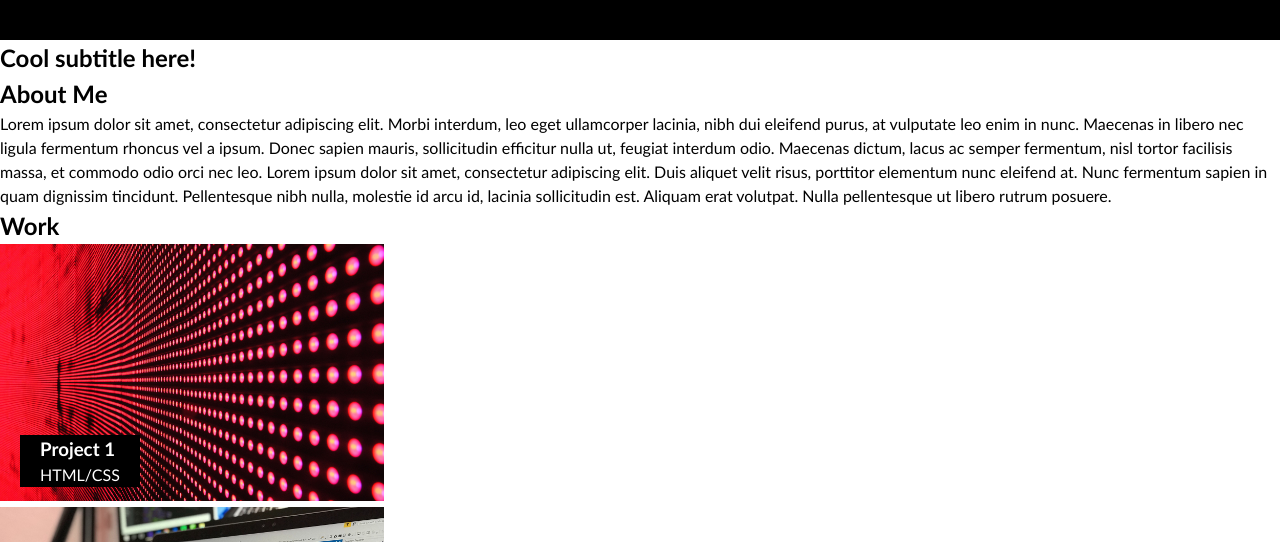
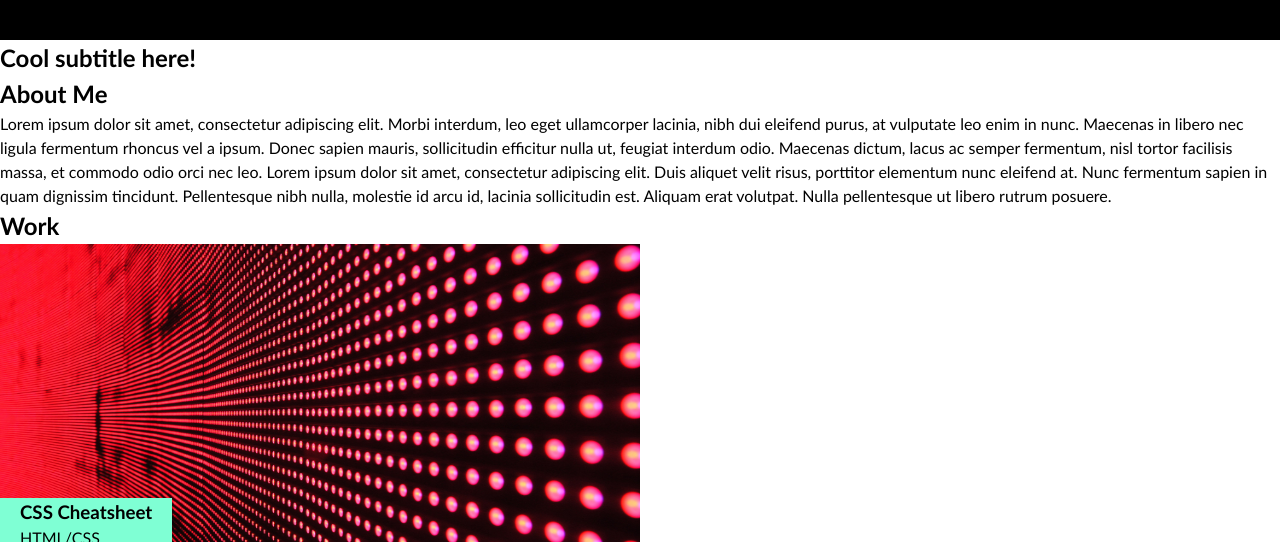
Before and after one commit to Tabbins/Portfolio1, a plain HTML site: page index.html in a window 1280 px wide. Shown: the part 316-858 px from the top of the page. Drawn offline with Linux system fonts and the light colour scheme.

Commit message:
Main app is larger and link takes user to deployed application

```diff
--- a/css/style.css
+++ b/css/style.css
@@ -58,16 +58,19 @@ nav a{
 }
 
 #projects img{
-  width: 30%;
-  height: 20%;
+  width: 20rem;
+  height: 10rem;
 }
 
+#main-project img{
+  width: 40rem;
+  height: 20rem;
+}
 .text-block {
   position: absolute;
   bottom: 20px;
-  left: 20px;
-  background-color: black;
-  color: white;
+  background-color: aquamarine;
+  color: black;
   padding-left: 20px;
   padding-right: 20px;
 }
--- a/index.html
+++ b/index.html
@@ -41,10 +41,12 @@
     <section class="page-section" id="work">
       <h2>Work</h2>
       <section id="projects" >
-        <section id="project1" class="container">
+        <section id="main-project" class="container">
+          <a href="https://tabbins.github.io/miniprojectsolved/" target ="_blank">
           <img src="./images/02-portfolio-1.jpg">
+          </a>
           <div class="text-block">
-            <h3>Project 1</h3>
+            <h3>CSS Cheatsheet</h3>
             <span> HTML/CSS</span>
         </div>
         </section>
```
